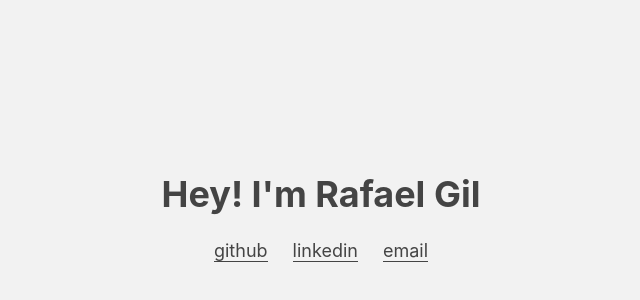
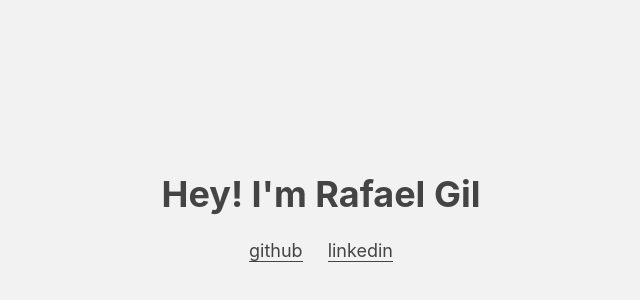
Before and after one commit to rfgil/rfgil.github.io, a plain HTML site: page index.html in a window 1280 px wide. Shown: the part 196-496 px from the top of the page, without its empty margins (319-959 px from the left). Drawn offline with Linux system fonts and the light colour scheme.

Commit message:
remove email

```diff
--- a/index.html
+++ b/index.html
@@ -1,11 +1,13 @@
 <!DOCTYPE html>
 <html>
+
 <head>
-        <meta charset="UTF-8"/>
-        <meta name="viewport" content="width=device-width, height=device-height, initial-scale=1.0"/>
-        <link rel ="stylesheet" href="styles.css">
+    <meta charset="UTF-8" />
+    <meta name="viewport" content="width=device-width, height=device-height, initial-scale=1.0" />
+    <link rel="stylesheet" href="styles.css">
     <title>rfgil</title>
 </head>
+
 <body>
     <div class="container">
         <h1>Hey! I'm Rafael Gil</h1>
@@ -13,8 +15,8 @@
         <div class="links">
             <div><a href="https://github.com/rfgil" target="_blank">github</a></div>
             <div><a href="https://www.linkedin.com/in/rfgil" target="_blank">linkedin</a></div>
-                <div><a href="mailto:mail@rfgil.com" target="_blank">email</a></div>
         </div>
     </div>
 </body>
+
 </html>
```
Lines whose indentation alone changed are shown as unchanged.
